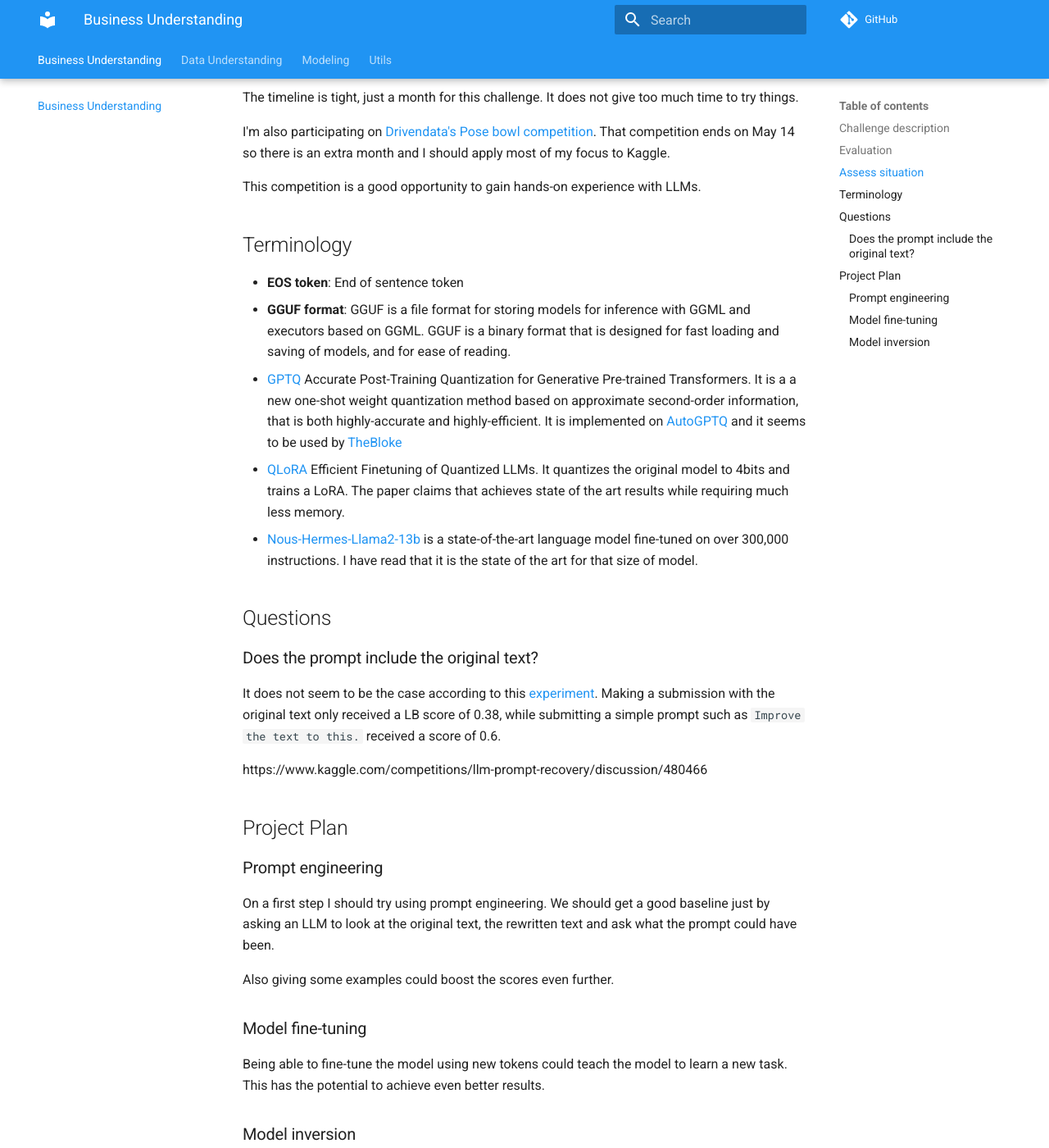
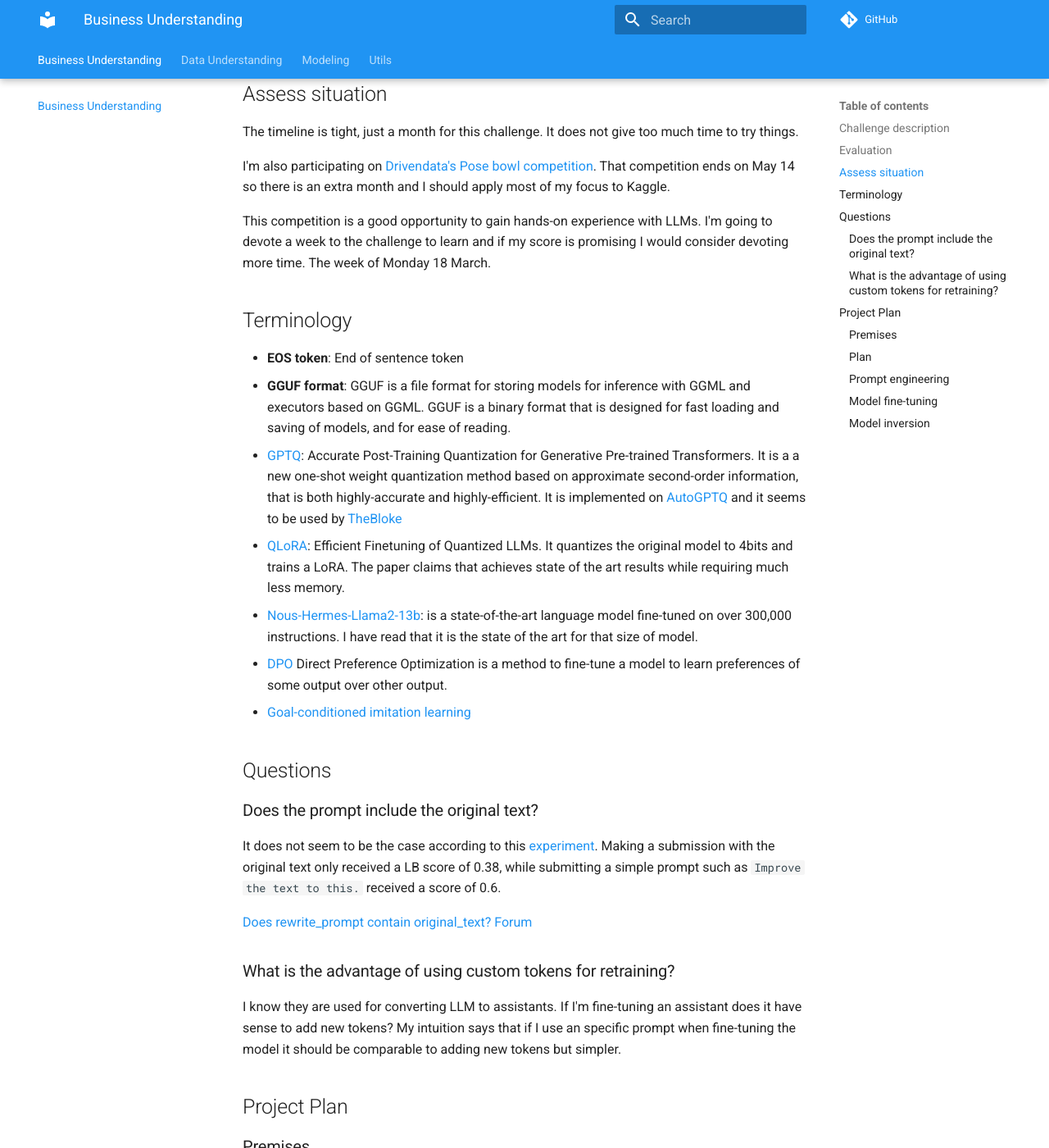
Before and after one commit to ironbar/prompt_recovery, an MkDocs documentation site: the page built from docs/01_Business_Understanding.md, in a window 1280 px wide and 1400 px high, scrolled down 735 px. Shown: the whole window at 82% size. Built offline with MkDocs 1.6.1 and Material for MkDocs 9.7.7, drawn with Linux system fonts in a browser that asks for light colours; comment, search, counter and statistics services are not loaded; some of the changed text lies outside the part shown.

Commit message:
drafting the plan for the challenge

```diff
--- a/docs/01_Business_Understanding.md
+++ b/docs/01_Business_Understanding.md
@@ -12,7 +12,8 @@
 
 The texts were rewritten using [Gemma 7b-it-quant](https://www.kaggle.com/models/google/gemma/frameworks/pyTorch/variations/7b-it-quant) LLM, so we can use it to create training data.
 
-The test dataset has around 1300 samples and it is hidden, we have to submit code that runs in [less than 9 hours](www.kaggle.com/competitions/llm-prompt-recovery/overview/code-requirements).
+The test dataset has around 1300 samples and it is hidden, we have to submit code that runs in [less than 9 hours](www.kaggle.com/competitions/llm-prompt-recovery/overview/code-requirements). That gives less than 25s to make
+each inference.
 
 ## Evaluation
 
@@ -23,6 +24,8 @@
 
 So they compute the cosine similarity of the embedding of the ground truth and the prediction, and that
 value is elevated to 3. We have to maximize the similarity between the predictions and the ground truth.
+
+In the forum it has been said that T5 is not a good model.
 
 ## Assess situation
 
@@ -40,7 +43,9 @@
 I'm also participating on [Drivendata's Pose bowl competition](https://www.drivendata.org/competitions/group/competition-nasa-spacecraft/). That competition ends on May 14 so there is an extra month and I should
 apply most of my focus to Kaggle.
 
-This competition is a good opportunity to gain hands-on experience with LLMs.
+This competition is a good opportunity to gain hands-on experience with LLMs. I'm going to devote
+a week to the challenge to learn and if my score is promising I would consider devoting more time.
+The week of Monday 18 March.
 
 ## Terminology
 
@@ -49,12 +54,15 @@
 
 - **EOS token**: End of sentence token
 - **GGUF format**: GGUF is a file format for storing models for inference with GGML and executors based on GGML. GGUF is a binary format that is designed for fast loading and saving of models, and for ease of reading.
-- [GPTQ](https://arxiv.org/abs/2210.17323) Accurate Post-Training Quantization for Generative Pre-trained Transformers. It is a a new one-shot weight quantization method based on approximate second-order information, that is both highly-accurate and highly-efficient. It is implemented on [AutoGPTQ](https://github.com/AutoGPTQ/AutoGPTQ) and it seems to be used by [TheBloke](https://huggingface.co/TheBloke)
-- [QLoRA](https://github.com/artidoro/qlora) Efficient Finetuning of Quantized LLMs. It quantizes the
+- [GPTQ](https://arxiv.org/abs/2210.17323): Accurate Post-Training Quantization for Generative Pre-trained Transformers. It is a a new one-shot weight quantization method based on approximate second-order information, that is both highly-accurate and highly-efficient. It is implemented on [AutoGPTQ](https://github.com/AutoGPTQ/AutoGPTQ) and it seems to be used by [TheBloke](https://huggingface.co/TheBloke)
+- [QLoRA](https://github.com/artidoro/qlora): Efficient Finetuning of Quantized LLMs. It quantizes the
   original model to 4bits and trains a LoRA. The paper claims that achieves state of the art results
   while requiring much less memory.
-- [Nous-Hermes-Llama2-13b](https://huggingface.co/TheBloke/Nous-Hermes-Llama2-GGUF) is a state-of-the-art language model fine-tuned on over 300,000 instructions. I have read that it is the state of the art for that
+- [Nous-Hermes-Llama2-13b](https://huggingface.co/TheBloke/Nous-Hermes-Llama2-GGUF): is a state-of-the-art language model fine-tuned on over 300,000 instructions. I have read that it is the state of the art for that
 size of model.
+- [DPO](https://arxiv.org/abs/2305.18290) Direct Preference Optimization is a method to fine-tune a model
+  to learn preferences of some output over other output.
+- [Goal-conditioned imitation learning](https://sites.google.com/view/goalconditioned-il/)
 
 ## Questions
 
@@ -65,13 +73,40 @@
 It does not seem to be the case according to this [experiment](https://www.kaggle.com/code/ironbar/submit-original-text). Making a submission with the original text only received a LB score of 0.38, while
 submitting a simple prompt such as `Improve the text to this.` received a score of 0.6.
 
-https://www.kaggle.com/competitions/llm-prompt-recovery/discussion/480466
+[Does rewrite_prompt contain original_text? Forum](https://www.kaggle.com/competitions/llm-prompt-recovery/discussion/480466)
+
+### What is the advantage of using custom tokens for retraining?
+
+I know they are used for converting LLM to assistants. If I'm fine-tuning an assistant does it have
+sense to add new tokens? My intuition says that if I use an specific prompt when fine-tuning the model
+it should be comparable to adding new tokens but simpler.
 
 ## Project Plan
 
 <!--- Write initial ideas for the project. This is just initial thoughts,
 during the challenge I will have a better understanding of the project and
 with better information I could decide other actions not considered here.--->
+
+### Premises
+
+- I have to use the biggest model possible. As a rule of thumb larger LLM models give better results.
+  Thus I have to use the biggest model possible that allows to make a successful submission.
+- Fine-tuning is likely to give better results over just prompt engineering.
+- Given the model information about the evaluation metrics is likely to be helpful. It could be as simple
+  as conditioning the generation on the score by giving the desired score in the prompt. Or could it
+  be something more advanced like DPO, reinforcement learning or weighted loss.
+
+### Plan
+
+1. Find the biggest model that could be used for the submission. Make a few submissions using prompt engineering.
+2. Basic fine-tuning of the model on public data
+3. Evaluate on public data
+4. Submission
+
+At this point the next steps could involve:
+
+- Generate more training data with Gemma
+- Try more advanced training methods that use information from the evaluation metrics
 
 ### Prompt engineering
 
```
